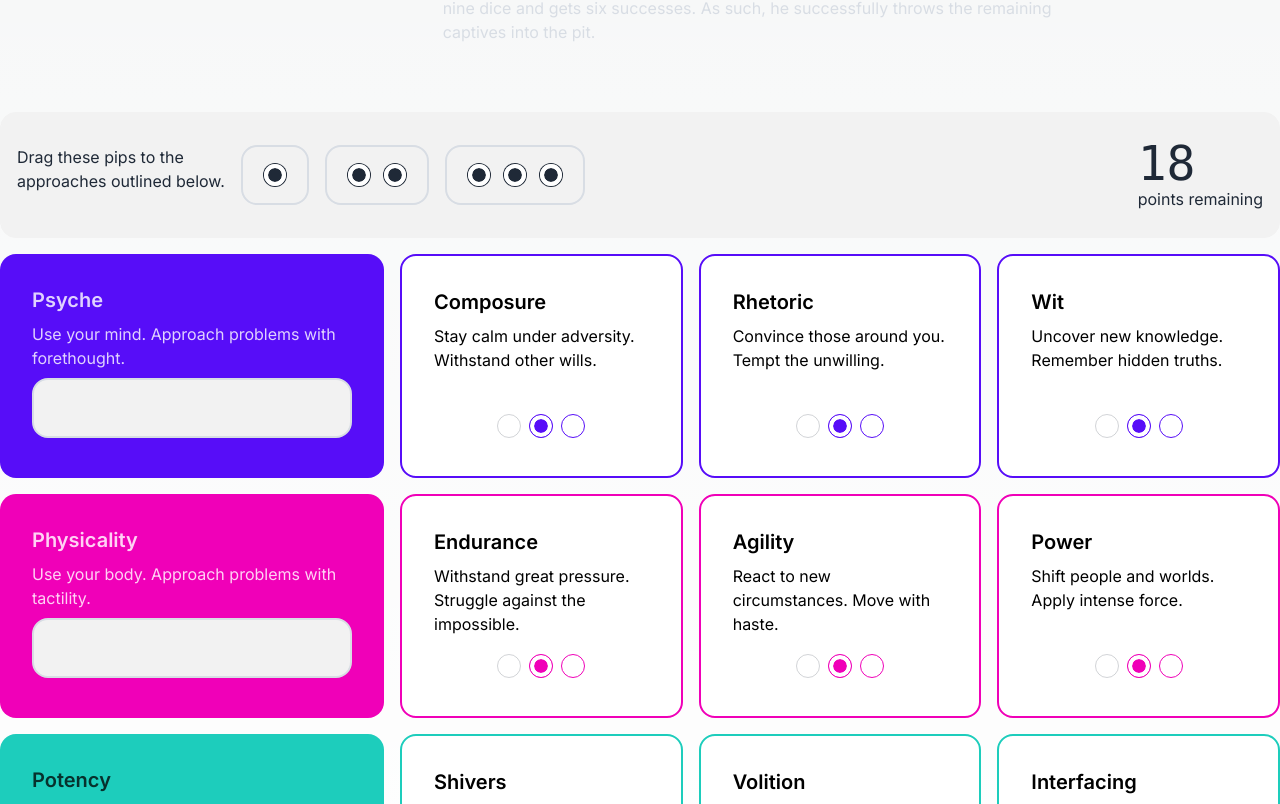
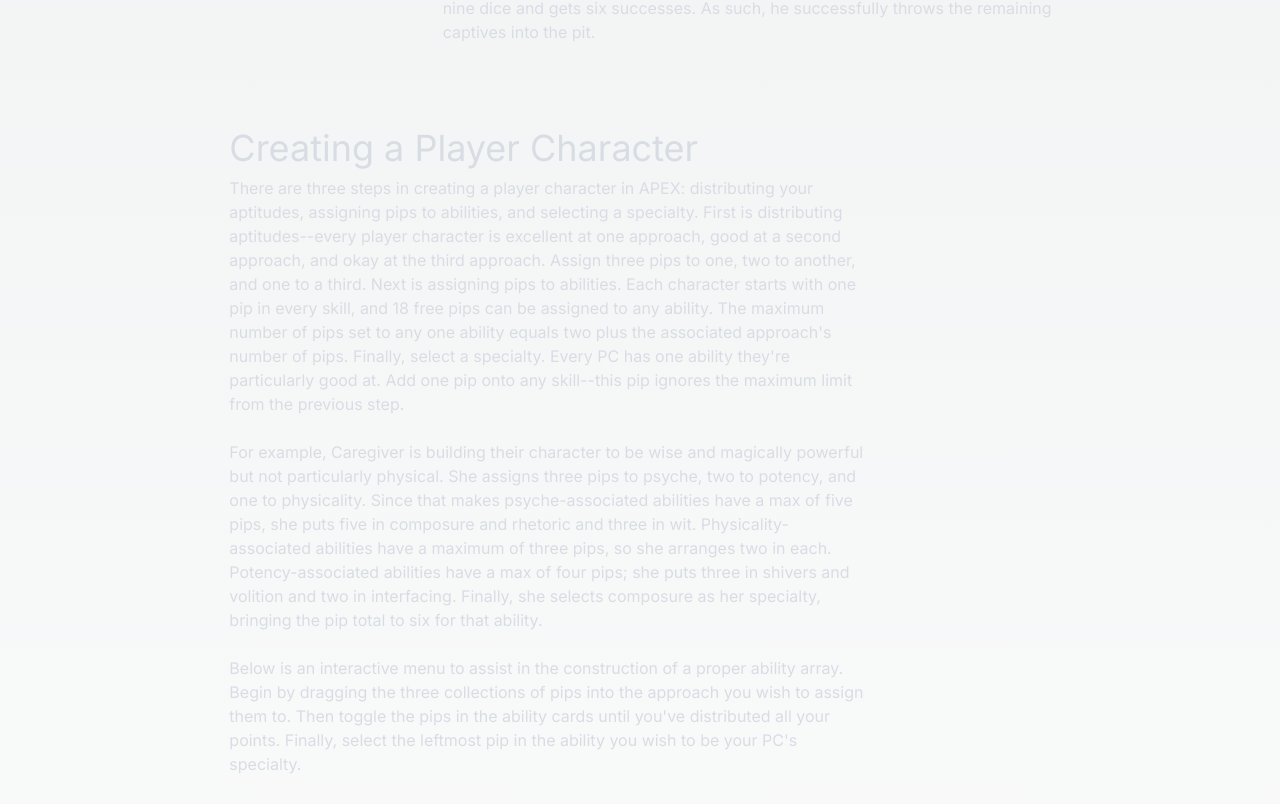
Before and after one commit to jbassin/APEX, a Next.js app: page / in a window 1280 px wide. Shown: the part 4076-4880 px from the top of the page. Built offline with nearby package versions, Linux system fonts and the light colour scheme.

Commit message:
add character creation

```diff
--- a/app/layout.tsx
+++ b/app/layout.tsx
@@ -1,22 +1,22 @@
-import './globals.css'
-import type { Metadata } from 'next'
-import { Inter } from 'next/font/google'
+import "./globals.css";
+import type { Metadata } from "next";
+import { Inter } from "next/font/google";
 
-const inter = Inter({ subsets: ['latin'] })
+const inter = Inter({ subsets: ["latin"] });
 
 export const metadata: Metadata = {
-  title: 'Create Next App',
-  description: 'Generated by create next app',
-}
+  title: "APEX",
+  description: "a new ttrpg",
+};
 
 export default function RootLayout({
   children,
 }: {
-  children: React.ReactNode
+  children: React.ReactNode;
 }) {
   return (
     <html lang="en">
       <body className={inter.className}>{children}</body>
     </html>
-  )
+  );
 }
--- a/app/page.tsx
+++ b/app/page.tsx
@@ -490,6 +490,48 @@
             </p>
           </p>
         </div>
+        <div className="flex flex-row gap-4 text-neutral-content py-8">
+          <div className="basis-1/6" />
+          <p className="mb-5 basis-1/2">
+            <p className="text-4xl mb-2">Creating a Player Character</p>
+            <p>
+              There are three steps in creating a player character in APEX:
+              distributing your aptitudes, assigning pips to abilities, and
+              selecting a specialty. First is distributing aptitudes--every
+              player character is excellent at one approach, good at a second
+              approach, and okay at the third approach. Assign three pips to
+              one, two to another, and one to a third. Next is assigning pips to
+              abilities. Each character starts with one pip in every skill, and
+              18 free pips can be assigned to any ability. The maximum number of
+              pips set to any one ability equals two plus the associated
+              approach's number of pips. Finally, select a specialty. Every PC
+              has one ability they're particularly good at. Add one pip onto any
+              skill--this pip ignores the maximum limit from the previous step.
+            </p>
+            <br />
+            <p>
+              For example, Caregiver is building their character to be wise and
+              magically powerful but not particularly physical. She assigns
+              three pips to psyche, two to potency, and one to physicality.
+              Since that makes psyche-associated abilities have a max of five
+              pips, she puts five in composure and rhetoric and three in wit.
+              Physicality-associated abilities have a maximum of three pips, so
+              she arranges two in each. Potency-associated abilities have a max
+              of four pips; she puts three in shivers and volition and two in
+              interfacing. Finally, she selects composure as her specialty,
+              bringing the pip total to six for that ability.
+            </p>
+            <br />
+            <p>
+              Below is an interactive menu to assist in the construction of a
+              proper ability array. Begin by dragging the three collections of
+              pips into the approach you wish to assign them to. Then toggle the
+              pips in the ability cards until you've distributed all your
+              points. Finally, select the leftmost pip in the ability you wish
+              to be your PC's specialty.
+            </p>
+          </p>
+        </div>
       </div>
       <DndContext onDragEnd={handleDragEnd}>
         <div className="flex flex-row gap-4 my-4 alert">
```
